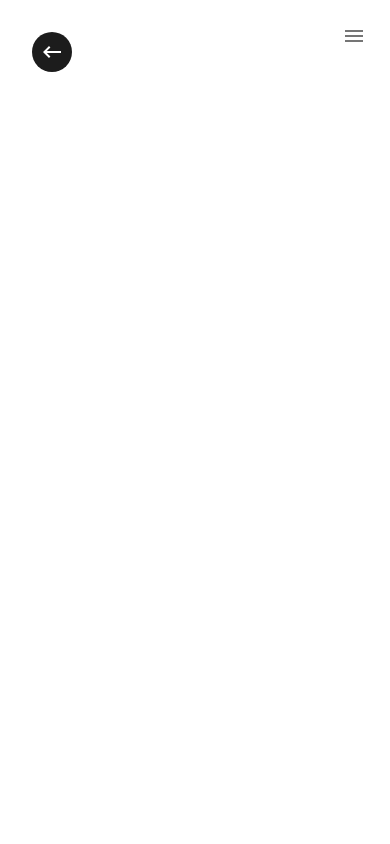
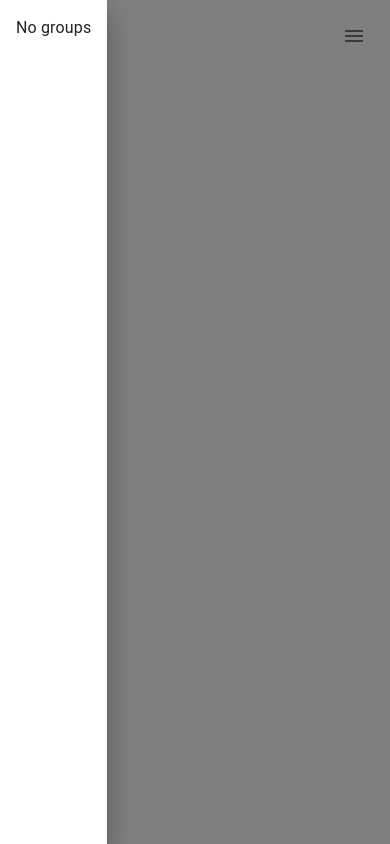
Before and after one commit to Shivyy247/chatloop, a React (Vite) app in the folder client/: page /group in a window 390 px wide. Built offline with nearby package versions, Linux system fonts and the light colour scheme.

Commit message:
feat: implement mobile drawer for Group component; enhance layout and integrate GroupList

```diff
--- a/client/src/pages/Group.jsx
+++ b/client/src/pages/Group.jsx
@@ -1,17 +1,25 @@
-import { Box, Grid, IconButton, MenuItem, Tooltip } from '@mui/material'
+import { Box, Drawer, Grid, IconButton, MenuItem, Stack, Tooltip, Typography } from '@mui/material'
 import { KeyboardBackspace as KeyboardBackspaceIcon , Menu as MenuIcon} from "@mui/icons-material"
-import React from 'react'
+import React, { memo, useState } from 'react'
 import { useNavigate } from "react-router-dom"
+import { Link } from "../components/styles/StyledComponents"
+import AvatarCard from '../components/shared/AvatarCard'
 
 const Group = () => {
 
   const navigate = useNavigate();
 
+  const [isMobileMenuOpen, setIsMobileMenuOpen] = useState(false)
+
   const navigateBack = () => {
     navigate("/");
   }
 
-  const handleMobile = () => { };
+  const handleMobile = () => {
+    setIsMobileMenuOpen((prev) => !prev);
+  };
+
+  const handleMobileClose = () => setIsMobileMenuOpen(false)
 
   const IconBtns = (
     <>
@@ -52,8 +60,10 @@ const Group = () => {
   );
 
   return (
-    <Grid container height={"100vh"} >
-    <Grid item sx={{
+    <Grid container height={"100vh"}>
+      <Grid
+        item
+        sx={{
           display: {
             xs: "none",
             sm: "block",
@@ -62,19 +72,62 @@ const Group = () => {
         sm={4}
         bgcolor={"bisque"}
       >
-      Group List
+        <GroupList />
       </Grid>
-    <Grid item xs={12} sm={8} sx={{
+      <Grid
+        item
+        xs={12}
+        sm={8}
+        sx={{
           display: "flex",
           flexDirection: "column",
           alignItems: "center",
           position: "relative",
           padding: "1rem 3rem",
-    }} >
+        }}
+      >
         {IconBtns}
       </Grid>
+
+      <Drawer
+        sx={{
+          display: {
+            xs: "block",
+            sm: "none",
+          },
+        }}
+        open={handleMobile}
+        onClose={handleMobileClose}
+      >
+        <GroupList w={"50vw"} />
+      </Drawer>
     </Grid>
+  );
+};
+
+const GroupList = ({ w = "100%", myGroups = [], chatId }) => (
+  <Stack>
+    {
+      myGroups.length > 0 ? (
+        myGroups.map((group) => { })
+      ) : (
+        <Typography textAlign={"center"} padding={"1rem"} >
+          No groups
+        </Typography>
       )
     }
+  </Stack>
+);
+
+const GroupListItem = memo(({ group, chatId }) => {
+  const { name, avatar, _id } = group;
+
+  return <Link>
+    <Stack>
+      <AvatarCard avatar={avatar} />
+      <Typography> {name} </Typography>
+    </Stack>
+  </Link>
+});
 
 export default Group
```
Lines whose indentation alone changed are shown as unchanged.
